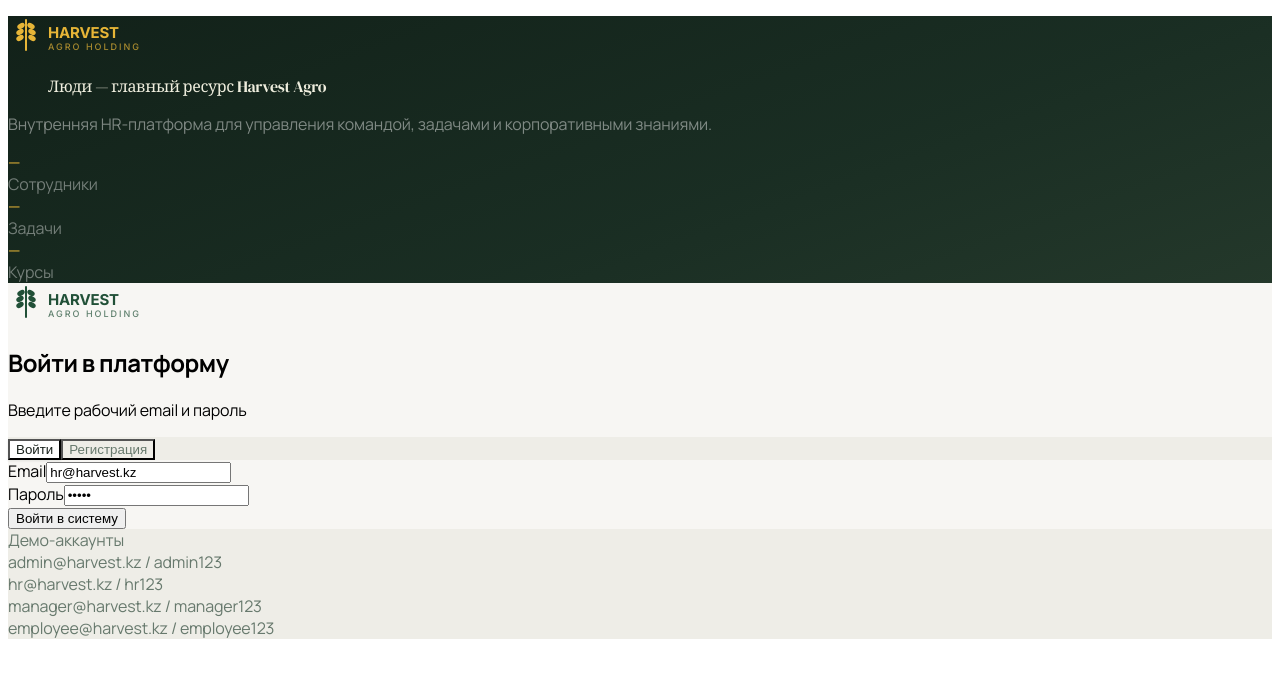
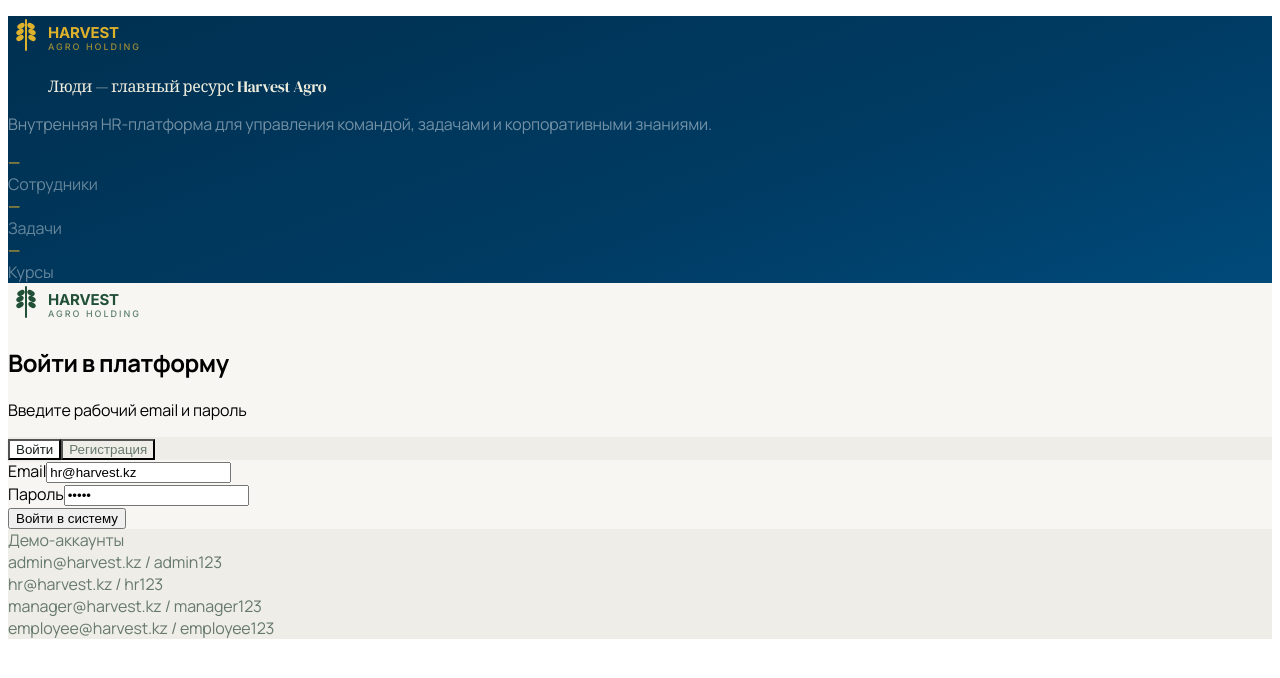
Before and after one commit to Tanya-Bychkova/Harvest-HR-Internship-Project, a React (Vite) app in the folder client/: page / in a window 1280 px wide. Shown: the top 678 px of the page. Built offline with nearby package versions, Linux system fonts and the light colour scheme; a web font is replaced by a local one.

Commit message:
Update login.tsx

```diff
--- a/client/src/pages/login.tsx
+++ b/client/src/pages/login.tsx
@@ -56,10 +56,10 @@ export default function LoginPage() {
       <div
         className="hidden lg:flex flex-col justify-between w-[42%] p-12"
         style={{
-          background: "linear-gradient(160deg, hsl(148,30%,10%) 0%, hsl(148,28%,14%) 60%, hsl(140,22%,18%) 100%)",
+          background: "linear-gradient(160deg, #003050 0%, #003B63 60%, #004A7A 100%)",
         }}
       >
-        <div style={{ color: "hsl(43,78%,56%)" }}>
+        <div style={{ color: "#DDB12C" }}>
           <HarvestLogo />
         </div>
         <div>
@@ -76,7 +76,7 @@ export default function LoginPage() {
         <div className="flex gap-6">
           {["Сотрудники", "Задачи", "Курсы"].map((label) => (
             <div key={label}>
-              <div className="text-2xl font-bold" style={{ color: "hsl(43,78%,56%)" }}>—</div>
+              <div className="text-2xl font-bold" style={{ color: "#DDB12C" }}>—</div>
               <div className="text-xs mt-1" style={{ color: "rgba(255,255,255,0.4)" }}>{label}</div>
             </div>
           ))}
```
